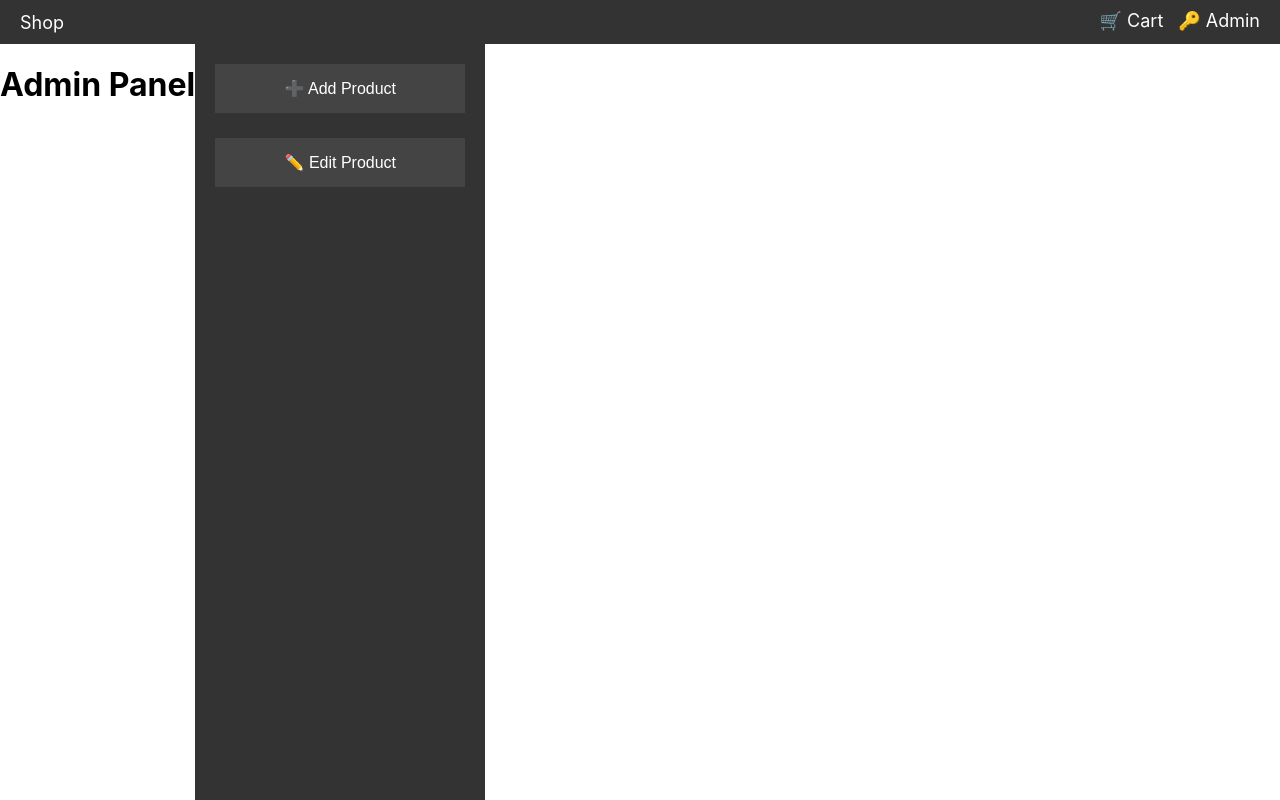
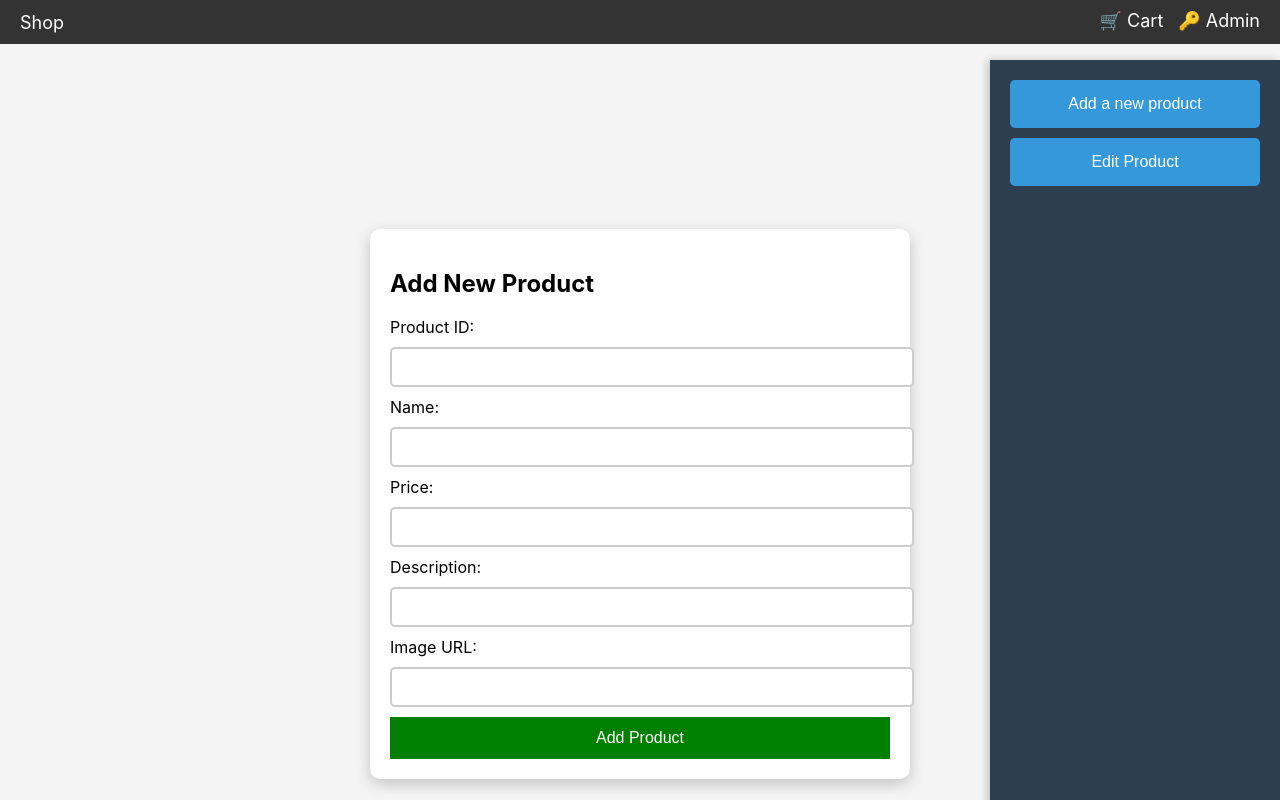
Before and after one commit to Tks23-hub/Small-Shop, a React (Create React App) app: page /admin in a window 1280 px wide. Built offline with nearby package versions, Linux system fonts and the light colour scheme.

Commit message:
1.changing css for admin 2. updating the handleSearch in Admin 3. updating css in Checkout to make the order summary better now we can scroll up and down with the orders 4. now after we checkout we save the products temporary in an array instead of using a useState

```diff
--- a/src/components/ProductPage.js
+++ b/src/components/ProductPage.js
@@ -16,7 +16,7 @@ function ProductPage({ products }) {
           <img src={product.image} alt={product.name} className="product-image" />
           <h3 className="product-name">{product.name}</h3>
           <p className="product-description">{product.description}</p>
-          <p className="product-price">${product.price}</p>
+          <p className="product-price">₪{product.price}</p>
           <button onClick={() => addToCart(product)} className="add-to-cart">Add to Cart</button>
         </div>
       ))}
--- a/src/pages/Admin.js
+++ b/src/pages/Admin.js
@@ -4,7 +4,7 @@ import "../styles/Admin.css";
 
 function Admin() {
   const { products, setProducts, addProduct } = useContext(CartContext);
-  const [selectedOption, setSelectedOption] = useState(null);
+  const [selectedOption, setSelectedOption] = useState("add");
   const [productId, setProductId] = useState("");
   const [productData, setProductData] = useState(null);
 
@@ -26,7 +26,6 @@ function Admin() {
     event.target.reset();
   };
 
-
   const handleSearch = () => {
     const id = Number(productId);
     console.log("Searching for product with ID:", id);
@@ -35,7 +34,10 @@ function Admin() {
     console.log("Product found:", product);
 
     if (product) {
-      setProductData({ ...product });
+      setProductData(null);
+      setTimeout(() => {
+        setProductData({ ...product });
+      }, 0);
     } else {
       alert("Product not found.");
       setProductData(null);
@@ -69,17 +71,9 @@ function Admin() {
 
   return (
     <div className="admin-container">
-      <h1>Admin Panel</h1>
-
-
-      <div className="admin-sidebar">
-        <button onClick={() => setSelectedOption("add")}>➕ Add Product</button>
-        <button onClick={() => setSelectedOption("edit")}>✏️ Edit Product</button>
-      </div>
 
 
       <div className="admin-content">
-
         {selectedOption === "add" && (
           <div className="admin-form-container">
             <h2>Add New Product</h2>
@@ -103,7 +97,6 @@ function Admin() {
             </form>
           </div>
         )}
-
 
         {selectedOption === "edit" && (
           <div className="admin-form-container">
@@ -141,6 +134,12 @@ function Admin() {
           </div>
         )}
       </div>
+
+
+      <div className="admin-sidebar">
+        <button onClick={() => setSelectedOption("add")}>Add a new product</button>
+        <button onClick={() => setSelectedOption("edit")}>Edit Product</button>
+      </div>
     </div>
   );
 }
--- a/src/pages/Cart.js
+++ b/src/pages/Cart.js
@@ -36,7 +36,7 @@ function Cart() {
       )}
 
 
-      <h3 className="cart-total">Total: ${cart.reduce((total, item) => total + item.price, 0)}</h3>
+      <h3 className="cart-total">Total: ₪{cart.reduce((total, item) => total + item.price, 0)}</h3>
 
 
       <button className="checkout-button" onClick={() => navigate("/checkout")}>
--- a/src/pages/Checkout.js
+++ b/src/pages/Checkout.js
@@ -2,6 +2,9 @@ import { useContext, useEffect } from "react";
 import { Form, useActionData, useNavigate } from "react-router-dom";
 import { CartContext } from "../CartContext";
 import "../styles/Checkout.css";
+
+// Temporary orders array (not a state, just for logging)
+let orders = [];
 
 export function action({ request }) {
   return request.formData().then((formData) => {
@@ -14,28 +17,19 @@ export function action({ request }) {
 }
 
 function Checkout() {
-  const { cart, setCart, orders, setOrders } = useContext(CartContext);
+  const { cart, setCart } = useContext(CartContext);
   const orderData = useActionData();
   const navigate = useNavigate();
 
   useEffect(() => {
     if (orderData && cart.length > 0) {
-
-      setOrders([...orders, { customer: orderData.customer, items: [...cart] }]);
-
-
-      console.log("Updated Orders Array:", orders);
-
-
+      orders.push({ customer: orderData.customer, items: [...cart] });
+      console.log("Temporary Orders Array:", orders);
       setCart([]);
-
-
       alert(`Thank you, ${orderData.customer}! Your order has been placed.`);
-
-
       navigate("/");
     }
-  }, [orderData, cart, setCart, setOrders, orders, navigate]);
+  }, [orderData, cart, setCart, navigate]);
 
   return (
     <div className="checkout-container">
@@ -50,7 +44,8 @@ function Checkout() {
             {cart.map((item, index) => (
               <li key={index}>
                 <img src={item.image} alt={item.name} width="50" />
-                {item.name} - ${item.price}
+                {item.name} - ₪{item.price}
+
               </li>
             ))}
           </ul>
--- a/src/pages/Home.js
+++ b/src/pages/Home.js
@@ -9,7 +9,6 @@ function Home() {
   return (
     <div className="home-container">
       <h1 className="shop-title">Supermarket</h1>
-      {/* Centered scrollable product section */}
       <div className="product-scroll-container">
         <ProductPage products={products} />
       </div>
--- a/src/styles/Admin.css
+++ b/src/styles/Admin.css
@@ -1,8 +1,22 @@
+/* ✅ Main Layout */
 .admin-container {
   display: flex;
+  flex-direction: row;
   height: 100vh;
+  background-color: #f4f4f4;
+  padding-top: 60px; /* ✅ Space for Navbar */
 }
 
+/* ✅ Admin Content (Takes most of the space) */
+.admin-content {
+  flex-grow: 1;
+  padding: 30px;
+  display: flex;
+  justify-content: center;
+  align-items: center;
+}
+
+/* ✅ Sidebar (Moves to the FAR RIGHT) */
 .admin-sidebar {
   width: 250px;
   background-color: #2c3e50;
@@ -10,36 +24,52 @@
   display: flex;
   flex-direction: column;
   align-items: center;
+  position: fixed;
+  right: 0;
+  top: 60px; /* ✅ Now starts BELOW the Navbar */
+  height: calc(100vh - 60px); /* ✅ Adjust height to avoid covering navbar */
+  box-shadow: -3px 0 8px rgba(0, 0, 0, 0.2);
 }
 
+/* ✅ Navbar Fix */
+.navbar {
+  width: 100%;
+  position: fixed;
+  top: 0;
+  left: 0;
+  background-color: #333;
+  padding: 10px 20px;
+  z-index: 1000; /* ✅ Ensures navbar is above everything */
+  display: flex;
+  justify-content: space-between;
+}
+
+
+/* ✅ Sidebar Buttons */
 .admin-sidebar button {
   width: 100%;
   padding: 15px;
-    margin-bottom: 10px;
   font-size: 16px;
   color: white;
   background-color: #3498db;
   border: none;
   cursor: pointer;
   transition: 0.3s;
+  margin-bottom: 10px;
+  border-radius: 5px;
 }
 
 .admin-sidebar button:hover {
   background-color: #2980b9;
 }
 
-  .admin-content {
-    flex-grow: 1;
-    padding: 30px;
-  }
-
+/* ✅ Admin Form Styling */
 .admin-form-container {
-    max-width: 500px;
-    margin: auto;
+  width: 500px;
+  background: white;
   padding: 20px;
-    background: white;
   border-radius: 10px;
-    box-shadow: 0 0 10px rgba(0, 0, 0, 0.2);
+  box-shadow: 0px 5px 15px rgba(0, 0, 0, 0.2);
 }
 
 .admin-form {
@@ -48,67 +78,63 @@
   gap: 10px;
 }
 
+/* ✅ Input Styling */
 .admin-form input {
   padding: 10px;
-    border: 1px solid #ccc;
+  border: 2px solid #ccc;
   border-radius: 5px;
+  font-size: 14px;
+  width: 100%;
+  transition: 0.3s;
 }
 
+.admin-form input:focus {
+  border-color: #3498db;
+  outline: none;
+  box-shadow: 0px 0px 5px rgba(52, 152, 219, 0.5);
+}
+
+/* ✅ Buttons for Forms */
 .admin-form button {
   background-color: green;
   color: white;
-    padding: 10px;
+  padding: 12px;
   border: none;
   cursor: pointer;
   font-size: 16px;
+  transition: background 0.3s, transform 0.2s;
 }
 
 .admin-form button:hover {
   background-color: darkgreen;
+  transform: scale(1.05);
 }
 
+/* ✅ Search Container */
 .search-container {
   display: flex;
   align-items: center;
   gap: 10px;
-    margin-bottom: 20px;
+  margin-bottom: 15px;
 }
 
 .search-container input {
   padding: 8px;
-    border: 1px solid #ccc;
+  border: 2px solid #ccc;
   border-radius: 5px;
-  }
-  .admin-container {
-  display: flex;
-  flex-direction: row;
+  width: 60%;
 }
 
-.admin-sidebar {
-  width: 250px;
-  background-color: #333;
-  padding: 20px;
-  display: flex;
-  flex-direction: column;
-  align-items: center;
-  gap: 15px;
-}
-
-.admin-sidebar button {
-  width: 100%;
-  padding: 15px;
-  font-size: 16px;
-  background-color: #444;
+.search-container button {
+  padding: 8px;
+  background-color: #f39c12;
   color: white;
   border: none;
   cursor: pointer;
+  font-size: 14px;
+  border-radius: 5px;
 }
 
-.admin-sidebar button:hover {
-  background-color: #555;
+.search-container button:hover {
+  background-color: #e67e22;
 }
-
-.admin-content {
-  flex: 1;
-  padding: 20px;
-}
--- a/src/styles/Checkout.css
+++ b/src/styles/Checkout.css
@@ -7,6 +7,9 @@
   border-radius: 10px;
   box-shadow: 0px 4px 10px rgba(0, 0, 0, 0.2);
   background-color: cyan;
+  display: flex;
+  flex-direction: column;
+  align-items: center;
 }
 
 
@@ -16,6 +19,9 @@
   border-radius: 8px;
   margin-bottom: 15px;
   box-shadow: 0px 2px 6px rgba(0, 0, 0, 0.15);
+  width: 100%;
+  max-height: 200px;
+  overflow-y: auto;
 }
 
 
@@ -48,11 +54,13 @@
   display: flex;
   flex-direction: column;
   gap: 10px;
+  width: 100%;
+  max-width: 500px;
 }
 
 
 .checkout-form input {
-  padding: 10px;
+  padding: 8px;
   border: 2px solid #3498db;
   border-radius: 6px;
   font-size: 14px;
```
Lines whose indentation alone changed are shown as unchanged.
